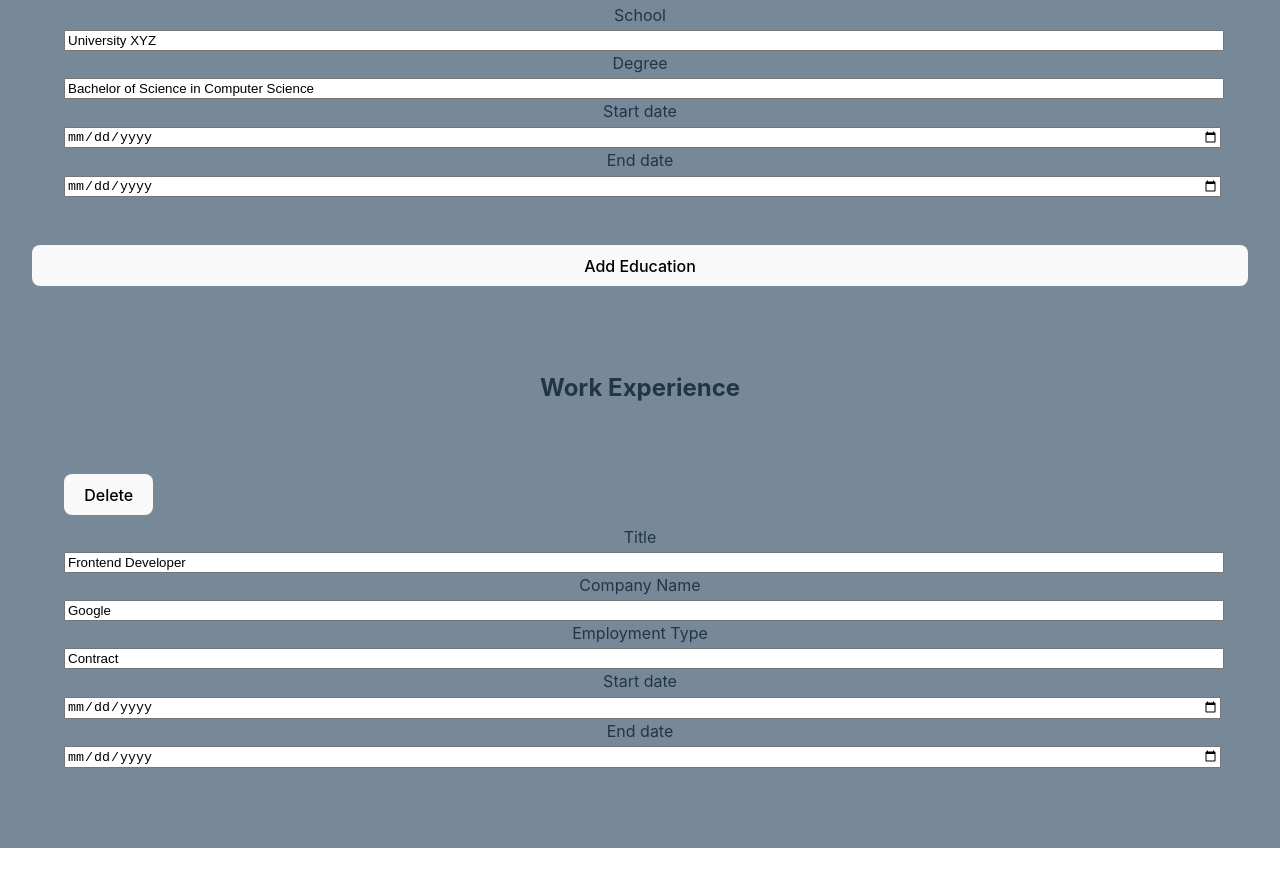
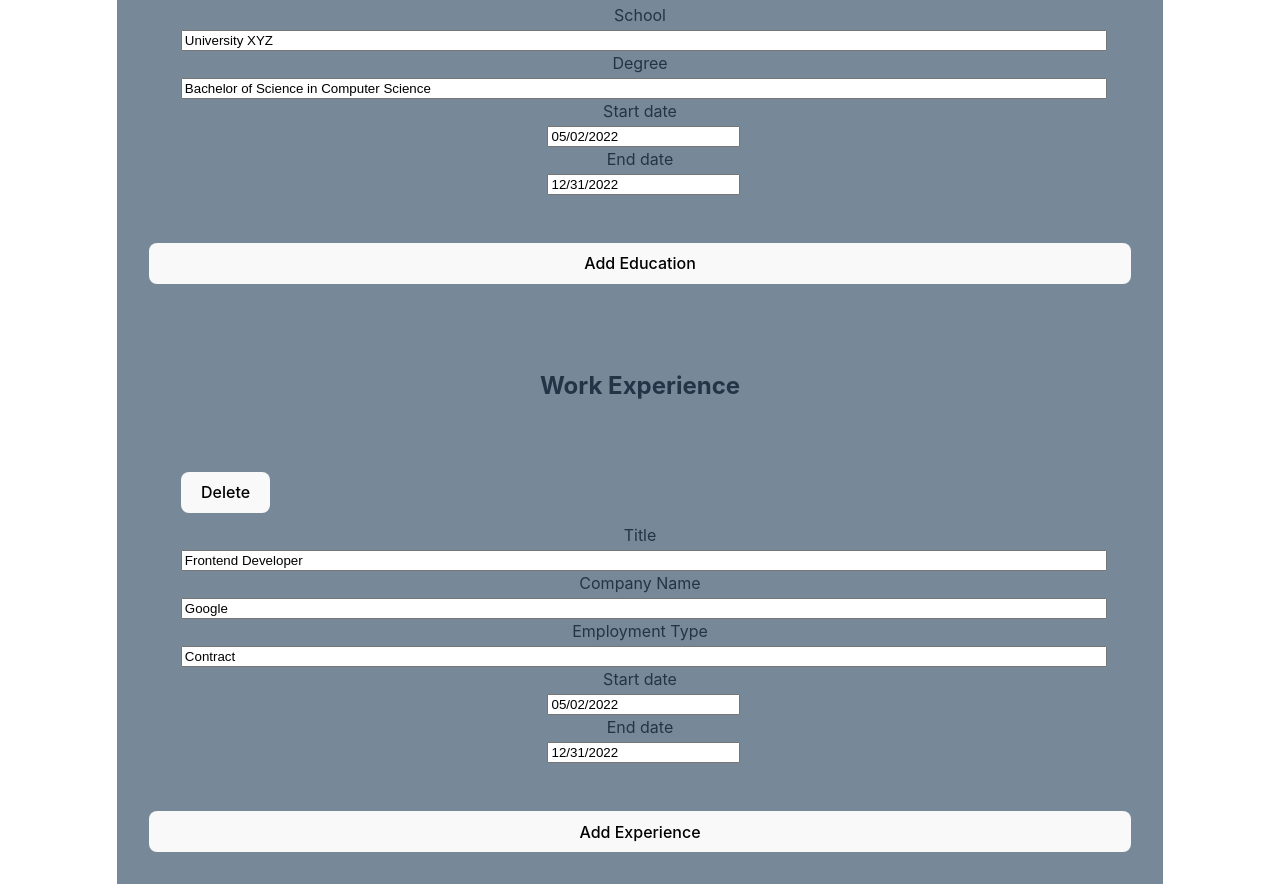
Before and after one commit to nabelk/cv-application, a React (Vite) app: page / in a window 1280 px wide. Shown: the part 720-1604 px from the top of the page. Before the commit the page ends 1568 px from the top, so only its background shows below. Built offline with nearby package versions, Linux system fonts and the light colour scheme.

Commit message:
feat: implement datepicker in the component

```diff
--- a/src/components/education-form.jsx
+++ b/src/components/education-form.jsx
@@ -7,8 +7,8 @@ export function EducationForm() {
             id: 1,
             degree: 'Bachelor of Science in Computer Science',
             school: 'University XYZ',
-            start_date: new Date(),
-            end_date: new Date(),
+            start_date: new Date('2022-05-02'),
+            end_date: new Date('2022-12-31'),
         },
     ]);
 
@@ -32,7 +32,9 @@ export function EducationForm() {
     const handleInputChange = (e, listId, field) => {
         setEducationList(
             educationList.map((edu) =>
-                edu.id === listId ? { ...edu, [field]: e.target.value } : edu,
+                edu.id === listId
+                    ? { ...edu, [field]: field.includes('date') ? e : e.target.value }
+                    : edu,
             ),
         );
     };
@@ -57,15 +59,23 @@ export function EducationForm() {
                         handleInputChange(e, list.id, 'degree');
                     }}
                 ></Input>
-                <Input label='Start date'></Input>
-                <Input label='End date'></Input>
+                <Input
+                    label='Start date'
+                    value={list.start_date}
+                    onChange={(date) => {
+                        handleInputChange(date, list.id, 'start_date');
+                    }}
+                ></Input>
+                <Input
+                    label='End date'
+                    value={list.end_date}
+                    onChange={(date) => {
+                        handleInputChange(date, list.id, 'end_date');
+                    }}
+                ></Input>
             </li>
         </ul>
     ));
-
-    educationList.map((list) => {
-        console.table(list);
-    });
 
     return (
         <section>
--- a/src/components/input.jsx
+++ b/src/components/input.jsx
@@ -1,10 +1,15 @@
+import DatePicker from 'react-datepicker';
+import 'react-datepicker/dist/react-datepicker.css';
+
 export function Input({ label, placeholder, value, onChange }) {
     const id = label.replace(/\s+/g, '');
     return (
         <>
             <label htmlFor={id}>{label}</label>
             {label.includes('date') ? (
-                <input type='date' id={id} />
+                <div>
+                    <DatePicker selected={value} onChange={onChange}></DatePicker>
+                </div>
             ) : (
                 <input
                     id={id}
--- a/src/components/work-form.jsx
+++ b/src/components/work-form.jsx
@@ -9,10 +9,42 @@ export function WorkForm() {
             company_name: 'Google',
             employment_type: 'Contract',
             description: '',
-            start_date: new Date(),
-            end_date: new Date(),
+            start_date: new Date('2022-05-02'),
+            end_date: new Date('2022-12-31'),
         },
     ]);
+
+    const handleAddExperience = () => {
+        setWorkList([
+            ...workList,
+            {
+                id: workList.length + 1,
+                title: '',
+                company_name: '',
+                employment_type: '',
+                description: '',
+                start_date: new Date(),
+                end_date: new Date(),
+            },
+        ]);
+    };
+
+    const handleDeleteExperience = (id) => {
+        setWorkList(workList.filter((list) => list.id !== id));
+    };
+
+    const handleInputChange = (e, listId, field) => {
+        setWorkList(
+            workList.map((work) =>
+                work.id === listId
+                    ? {
+                          ...work,
+                          [field]: field.includes('date') ? e : e.target.value,
+                      }
+                    : work,
+            ),
+        );
+    };
 
     const listItems = workList.map((list) => (
         <ul key={list.id} style={{ listStyle: 'none' }}>
@@ -22,28 +54,40 @@ export function WorkForm() {
                     label='Title'
                     placeholder='Enter job title'
                     value={list.title}
-                    // onChange={(e) => {
-                    //     handleInputChange(e, list.id, 'title');
-                    // }}
+                    onChange={(e) => {
+                        handleInputChange(e, list.id, 'title');
+                    }}
                 ></Input>
                 <Input
                     label='Company Name'
                     placeholder='Enter company name'
                     value={list.company_name}
-                    // onChange={(e) => {
-                    //     handleInputChange(e, list.id, 'company_name');
-                    // }}
+                    onChange={(e) => {
+                        handleInputChange(e, list.id, 'company_name');
+                    }}
                 ></Input>
                 <Input
                     label='Employment Type'
                     placeholder='Ex: Full-time'
                     value={list.employment_type}
-                    // onChange={(e) => {
-                    //     handleInputChange(e, list.id, 'employment_type');
-                    // }}
+                    onChange={(e) => {
+                        handleInputChange(e, list.id, 'employment_type');
+                    }}
                 ></Input>
-                <Input label='Start date'></Input>
-                <Input label='End date'></Input>
+                <Input
+                    label='Start date'
+                    value={list.start_date}
+                    onChange={(date) => {
+                        handleInputChange(date, list.id, 'start_date');
+                    }}
+                ></Input>
+                <Input
+                    label='End date'
+                    value={list.end_date}
+                    onChange={(date) => {
+                        handleInputChange(date, list.id, 'end_date');
+                    }}
+                ></Input>
             </li>
         </ul>
     ));
@@ -52,7 +96,7 @@ export function WorkForm() {
         <section>
             <h2>Work Experience</h2>
             <div>{listItems}</div>
-            {/* <button onClick={handleAddExperience}>Add Experience</button> */}
+            <button onClick={handleAddExperience}>Add Experience</button>
         </section>
     );
 }
```
Also changed, not shown: src/components/general-form.jsx (+0 -16 lines).
